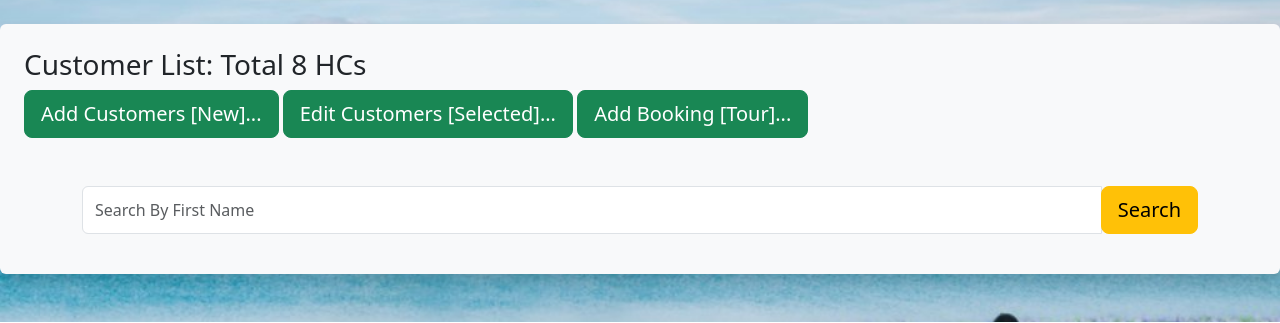
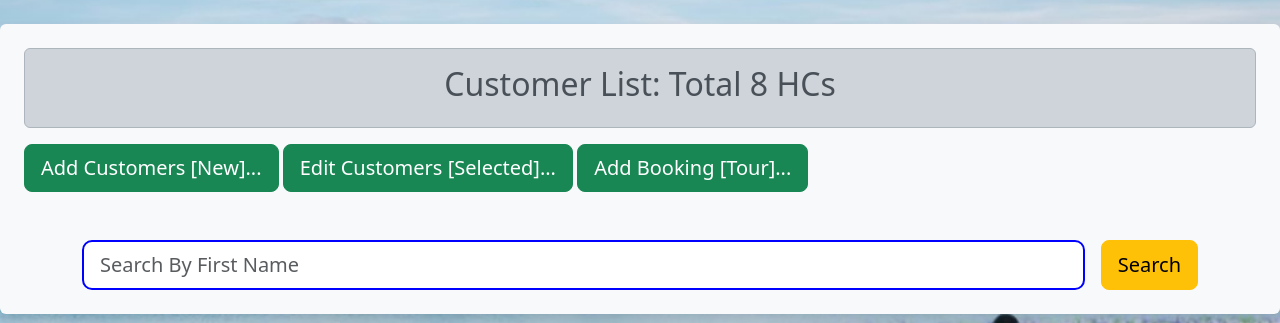
Before and after one commit to AllanVenje/atl_zhangyang, a Flask app: page /customers in a window 1280 px wide. Shown: the part 48-371 px from the top of the page. Run offline with Flask 3, Linux system fonts and the light colour scheme; data comes from the database, SQL or seed files in the repository.

Commit message:
Add Customer Edit procedures.

```diff
--- a/app.py
+++ b/app.py
@@ -108,7 +108,15 @@ def addcustomer():
 @app.route("/customers/edit", methods=["GET", "POST"])
 def editcustomer():
     if request.method == "POST":
-        req_customer_id = request.form.get("customerid")
+        req_customerid = request.form.get("customerid")
+        req_dob = request.form.get("dob")
+        req_email = request.form.get("email")
+        req_phone = request.form.get("phone")
+
+        sqlstr = "UPDATE customers SET dob=%s, email=%s, phone=%s WHERE customerid=%s;"
+        mycursor = getCursor()
+        mycursor.execute(sqlstr, (req_dob, req_email, req_phone, req_customerid))
+
         return redirect(url_for("customers"))
     elif request.method == "GET":
         mycursor = getCursor()
--- a/templates/customers.html
+++ b/templates/customers.html
@@ -98,7 +98,7 @@
                 <form id="customers_edit" action="/customers/edit" method="POST">
                     <div style="margin-bottom: 15px;">
                         <label for="customerlist"><mark>Choose your firstname :</mark></label>
-                        <select class="form-control" id="customer">
+                        <select class="form-control" id="customerid" name="customerid" required>
                             {% for c in customers %}
                                 <option value="{{ c['customerid'] }}">{{ c['firstname'] }} {{ c['familyname'] }}</option>
                             {% endfor %}
@@ -129,7 +129,9 @@
     {% if customer == 3 %}
         <br>
         <div class="shadow p-4 mb-5 bg-body-tertiary rounded">
-            <h3>Customer List: Total {{ customers | length }} HCs</h3>
+            <div class="alert alert-dark" role="alert">
+                <h2 class="d-flex justify-content-center">Customer List: Total {{ customers | length }} HCs</h2>
+            </div>
             <button type="button" class="btn btn-lg btn-success" onclick="window.location.href = '/customers/add';">Add
                 Customers [New]...
             </button>
@@ -141,11 +143,11 @@
                 Add Booking [Tour]...
             </button>
             <div class="container mt-5">
-                <div class="input-group mb-3">
-                    <input type="text" class="form-control" id="search-input" placeholder="Search By First Name">
-                    <br>
-                    <div class="input-group-append">
-                        <button class="btn btn-lg btn-warning" type="button" id="search-button">Search</button>
+                <div class="input-group input-group-lg">
+                    <input style="border-radius:10px;border: 2px solid blue;" type="text" class="form-control" id="search-input" placeholder="Search By First Name">
+                    &nbsp;&nbsp;&nbsp;&nbsp;
+                    <div class="d-grid gap-2 d-md-flex justify-content-md-end">
+                        <button class="btn btn-lg btn-warning" type="button" id="search-button"> Search </button>
                     </div>
                 </div>
             </div>
```
